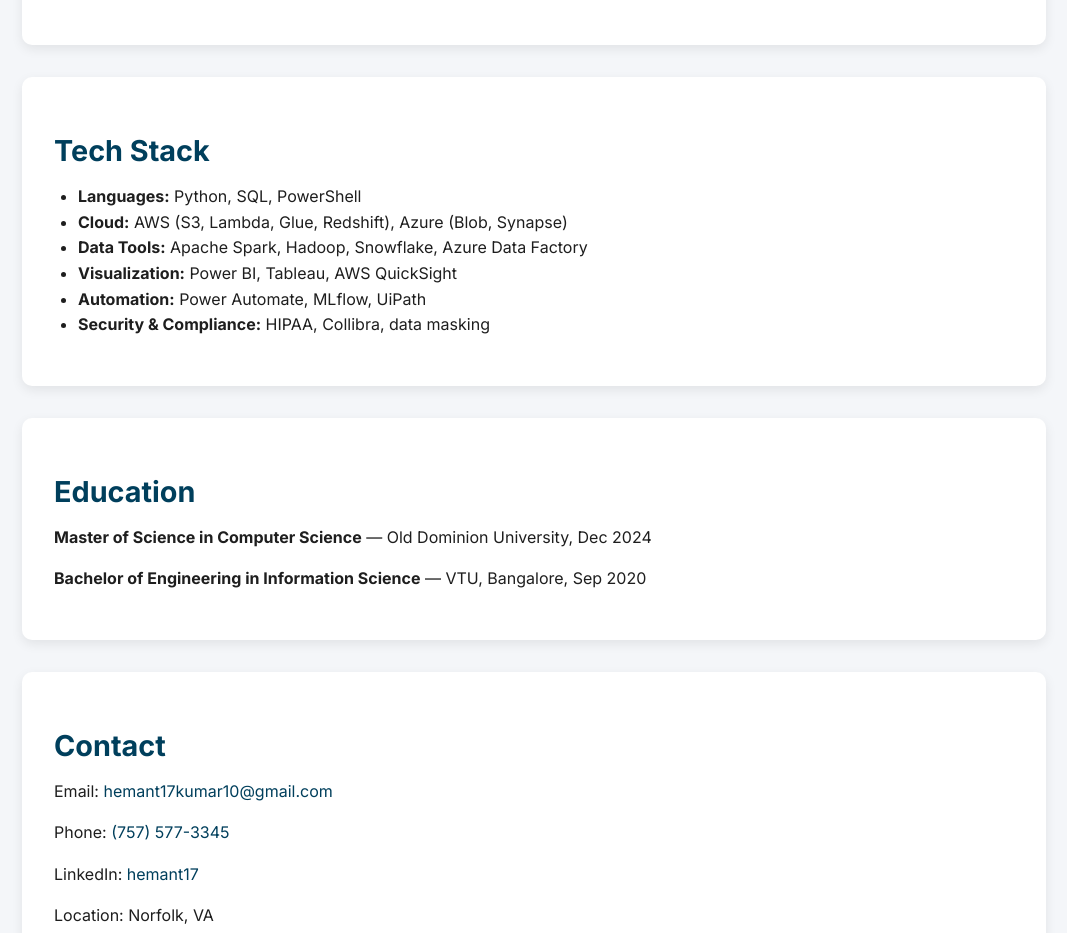
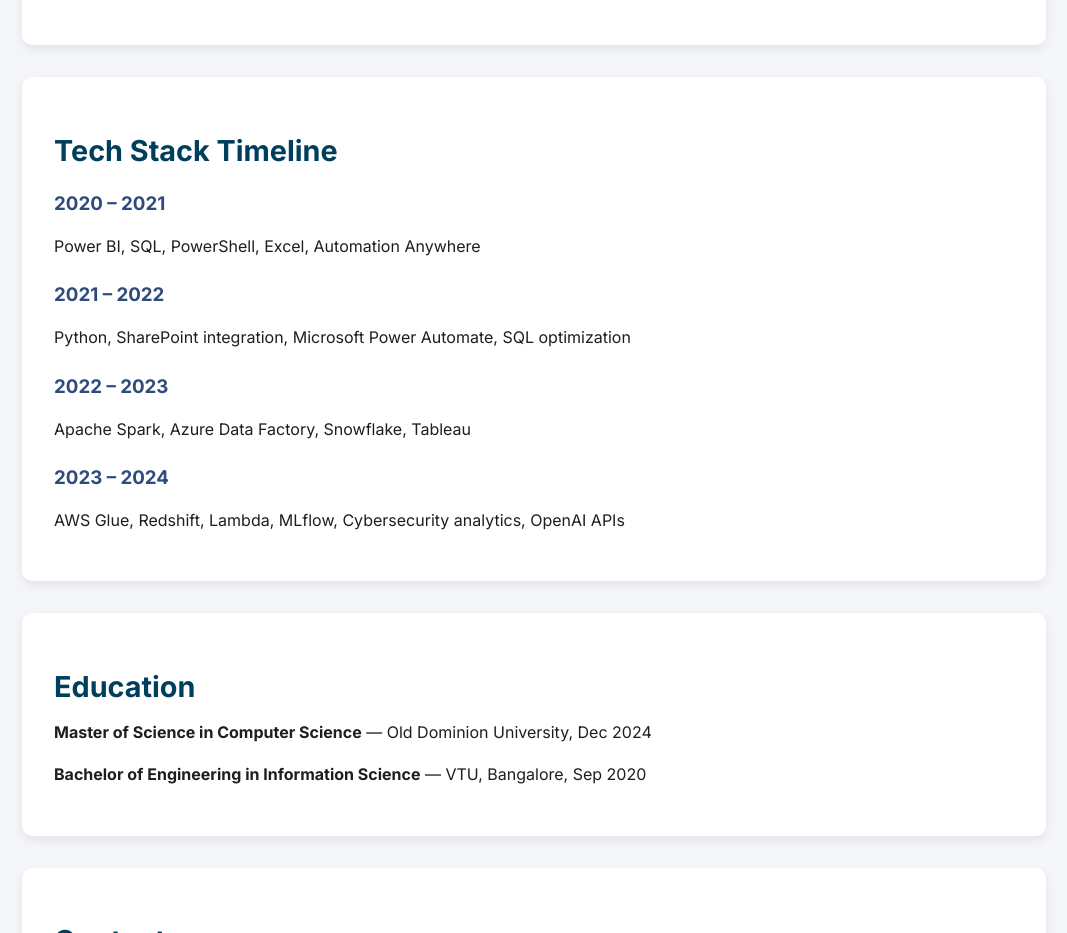
Before and after one commit to hemant1796/hemant-portfolio, a plain HTML site: page index.html in a window 1280 px wide. Shown: the part 2201-3134 px from the top of the page, without its empty margins (106-1173 px from the left). Drawn offline with Linux system fonts and the light colour scheme.

Commit message:
index.html

```diff
--- a/index.html
+++ b/index.html
@@ -160,15 +160,25 @@
   </section>
 
   <section>
-    <h2>Tech Stack</h2>
-    <ul>
-      <li><strong>Languages:</strong> Python, SQL, PowerShell</li>
-      <li><strong>Cloud:</strong> AWS (S3, Lambda, Glue, Redshift), Azure (Blob, Synapse)</li>
-      <li><strong>Data Tools:</strong> Apache Spark, Hadoop, Snowflake, Azure Data Factory</li>
-      <li><strong>Visualization:</strong> Power BI, Tableau, AWS QuickSight</li>
-      <li><strong>Automation:</strong> Power Automate, MLflow, UiPath</li>
-      <li><strong>Security & Compliance:</strong> HIPAA, Collibra, data masking</li>
-    </ul>
+    <h2>Tech Stack Timeline</h2>
+    <div class="timeline">
+      <div class="timeline-entry">
+        <h3>2020 – 2021</h3>
+        <p>Power BI, SQL, PowerShell, Excel, Automation Anywhere</p>
+      </div>
+      <div class="timeline-entry">
+        <h3>2021 – 2022</h3>
+        <p>Python, SharePoint integration, Microsoft Power Automate, SQL optimization</p>
+      </div>
+      <div class="timeline-entry">
+        <h3>2022 – 2023</h3>
+        <p>Apache Spark, Azure Data Factory, Snowflake, Tableau</p>
+      </div>
+      <div class="timeline-entry">
+        <h3>2023 – 2024</h3>
+        <p>AWS Glue, Redshift, Lambda, MLflow, Cybersecurity analytics, OpenAI APIs</p>
+      </div>
+    </div>
   </section>
 
   <section>
```
